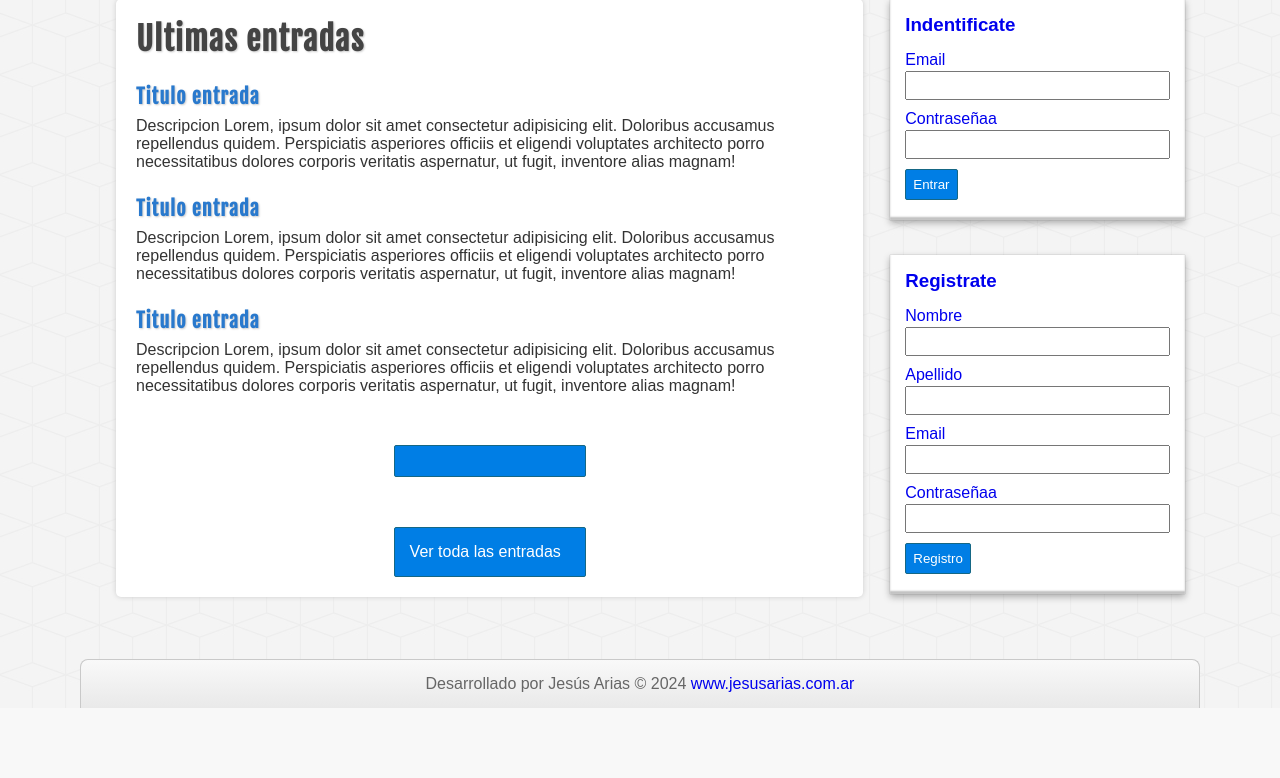
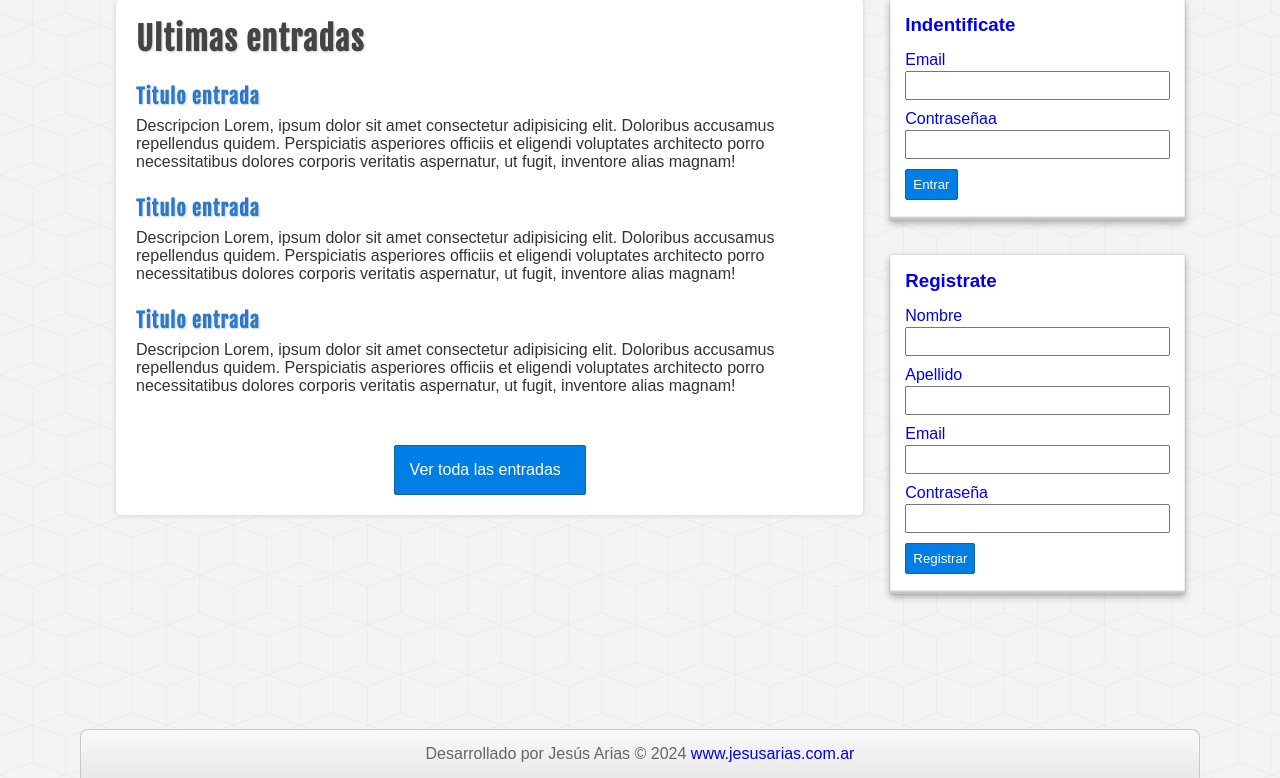
Before and after one commit to Jebusx33/PHP-BlogBasic, a PHP site: page / in a window 1280 px wide. Shown: the part 188-966 px from the top of the page. Before the commit the page ends 896 px from the top, so only its background shows below. Run offline with PHP 8.4, Linux system fonts and the light colour scheme.

Commit message:
Registro usuarios php

```diff
--- a/assets/css/style.css
+++ b/assets/css/style.css
@@ -233,7 +233,7 @@ input[type="submit"],
     margin-top: 8px;
 }
 
-#ver-todas a{
+#ver-todas > a{
     display: block;
     border-radius: 2px;
     padding: 15px;
@@ -251,6 +251,7 @@ input[type="submit"],
     clear:both;
     width: 85%;
     margin: 0px auto;
+    margin-top: 100px;
     background: linear-gradient(to bottom, #f9f9f9 0px, #e9e9e9 100%);
     border: 1px solid #c9c9c9;
     border-bottom: none;
--- /dev/null
+++ b/includes/cabecera.php
@@ -0,0 +1,34 @@
+<?php
+include './Config/conexion.php';
+$db= conectarDB();
+?>
+<!DOCTYPE html>
+<html lang="en">
+<head>
+    <meta charset="UTF-8">
+    <meta name="viewport" content="width=device-width, initial-scale=1.0">
+    <title>Blog VideoJuegos</title>
+    <link rel="stylesheet" href="./assets/css/style.css">
+</head>
+<body>
+    <!-- Cabezera-->
+    <header id="cabecera">
+        <div id="logo">
+            <a href="index.php">
+                Bolg de VideoJuegos y Peliculas
+            </a>
+        </div>
+
+    <!-- MENU-->
+        <nav id="menu" >
+          <ul>
+            <li><a href="index.php">Inicio</a</li>
+            <li><a href="index.php">Categoria 1</a</li>
+            <li><a href="index.php">Categoria 2</a</li>
+            <li><a href="index.php">Categoria 3</a</li>
+            <li><a href="index.php">Categoria 4</a</li>
+            <li><a href="index.php">Sobre mi</a</li>
+            <li><a href="index.php">Contacto</a</li>
+          </ul>
+        </nav>
+    </header>
--- /dev/null
+++ b/includes/lateral.php
@@ -0,0 +1,32 @@
+<aside id = "sidebar">
+    <div id="login" class ="bloque">
+        <h3>Indentificate</h3>
+        <form action="login.php" method="post">
+            <label for="email">Email</label>
+            <input type="email" name="email" id="">
+
+            <label for="password">Contraseñaa</label>
+            <input type="password" name="password" id="">
+
+            <input type="submit" value="Entrar">
+        </form>
+    </div>
+    <div id="register" class ="bloque">
+        <h3>Registrate</h3>
+        <form action="registro.php" method="POST">
+            <label for="nombre">Nombre</label>
+            <input type="text" name="nombre" id="">
+
+            <label for="apellido">Apellido</label>
+            <input type="text" name="apellido" id="">
+
+            <label for="email">Email</label>
+            <input type="email" name="email" id="">
+
+            <label for="password">Contraseña</label>
+            <input type="password" name="password" id="">
+
+            <input type="submit" name="submit" value="Registrar">
+        </form>
+    </div>
+</aside>
--- /dev/null
+++ b/includes/piePagina.php
@@ -0,0 +1,30 @@
+<div class="clearfix"></div>
+
+<footer id ="pie">
+    <div class="last-text">
+        <p>Desarrollado por Jesús Arias &copy <span id="anio-actual"> </span>
+            <a href="https://www.jesusarias.com.ar"> www.jesusarias.com.ar</a>
+        </p>
+    </div>
+</footer>
+<script>
+    function typed() {
+        var typed = new Typed(".text", {
+            strings: ["Programador", "Desarrollador web", "Analista de Sistemas."],
+            typeSpeed: 100,
+            backSpeed: 100,
+            backDelay: 1000,
+            logo: true
+        })
+    }
+
+    setTimeout(function () {
+        typed();
+    }, 1600);
+
+    const fechaActual = new Date();
+    const anioActual = fechaActual.getFullYear();
+    document.getElementById("anio-actual").innerHTML = anioActual;
+</script>
+</body>
+</html>
--- a/index.php
+++ b/index.php
@@ -1,119 +1,43 @@
 <?php
-include './Config/conexion.php';
-$db= conectarDB();
+include_once './includes/cabecera.php';
 ?>
-<!DOCTYPE html>
-<html lang="en">
-<head>
-    <meta charset="UTF-8">
-    <meta name="viewport" content="width=device-width, initial-scale=1.0">
-    <title>Blog VideoJuegos</title>
-    <link rel="stylesheet" href="./assets/css/style.css">
-</head>
-<body>
-    <!-- Cabezera-->
-    <header id="cabecera">
-        <div id="logo">
-            <a href="index.php">
-                Bolg de VideoJuegos y Peliculas
-            </a>
-        </div>
-
-    <!-- MENU-->
-        <nav id="menu" >
-          <ul>
-            <li><a href="index.php">Inicio</a</li>
-            <li><a href="index.php">Categoria 1</a</li>
-            <li><a href="index.php">Categoria 2</a</li>
-            <li><a href="index.php">Categoria 3</a</li>
-            <li><a href="index.php">Categoria 4</a</li>
-            <li><a href="index.php">Sobre mi</a</li>
-            <li><a href="index.php">Contacto</a</li>
-          </ul>
-        </nav>
-    </header>
 <div id="contenedor">
     <!--Barra lateral-->
-<aside id = "sidebar">
-<div id="login" class ="bloque">
-        <h3>Indentificate</h3>
-        <form action="login.php" method="post">
-            <label for="email">Email</label>
-            <input type="email" name="email" id="">
-
-            <label for="password">Contraseñaa</label>
-            <input type="password" name="password" id="">
-
-            <input type="submit" value="Entrar">
-        </form>
-    </div>
-    <div id="register" class ="bloque">
-        <h3>Registrate</h3>
-        <form action="registro.php" method="post">
-            <label for="nombre">Nombre</label>
-            <input type="text" name="nombre" id="">
-            <label for="apellido">Apellido</label>
-            <input type="text" name="apellido" id="">
-
-            <label for="email">Email</label>
-            <input type="email" name="email" id="">
-
-            <label for="password">Contraseñaa</label>
-            <input type="password" name="password" id="">
-
-            <input type="submit" value="Registro">
-        </form>
-    </div>
-</aside>
+    <?php
+    include_once './includes/lateral.php';
+    ?>
     <!--Caja principal-->
     <div id="principal">
         <h1>Ultimas entradas</h1>
+
         <article class="entrada">
+            <a href="">
                 <h2>Titulo entrada</h2>
                 <p> Descripcion Lorem, ipsum dolor sit amet consectetur adipisicing elit. Doloribus accusamus repellendus quidem. Perspiciatis asperiores officiis et eligendi voluptates architecto porro necessitatibus dolores corporis veritatis aspernatur, ut fugit, inventore alias magnam!</p>
+            </a>
         </article>
+
         <article class="entrada">
+            <a href="">
                 <h2>Titulo entrada</h2>
                 <p> Descripcion Lorem, ipsum dolor sit amet consectetur adipisicing elit. Doloribus accusamus repellendus quidem. Perspiciatis asperiores officiis et eligendi voluptates architecto porro necessitatibus dolores corporis veritatis aspernatur, ut fugit, inventore alias magnam!</p>
+            </a>
         </article>
+
         <article class="entrada">
+            <a href="">
                 <h2>Titulo entrada</h2>
                 <p> Descripcion Lorem, ipsum dolor sit amet consectetur adipisicing elit. Doloribus accusamus repellendus quidem. Perspiciatis asperiores officiis et eligendi voluptates architecto porro necessitatibus dolores corporis veritatis aspernatur, ut fugit, inventore alias magnam!</p>
+            </a>
         </article>
 
         <div id="ver-todas">
-         <a href="index.php">Ver toda las entradas</a>
+            <a href="">Ver toda las entradas</a>
         </div>
+
     </div> <!--Fin Principal-->
 
-<div class="clearfix"></div>
 </div>
-<footer id ="pie">
-        <div class="last-text">
-            <p>Desarrollado por Jesús Arias &copy <span id="anio-actual"> </span> <a class="web"
-                    href="https://www.jesusarias.com.ar"> www.jesusarias.com.ar</a> </p>
-            <a href="" class="top"> <i class="bx bx-up-arrow-alt"></i> </a>
-        </div>
-
-    </footer>
- <script>
-    function typed() {
-    var typed = new Typed(".text", {
-        strings: ["Programador", "Desarrollador web", "Analista de Sistemas."],
-        typeSpeed: 100,
-        backSpeed: 100,
-        backDelay: 1000,
-        logo: true
-    })
-}
-
-setTimeout(function () {
-    typed();
-}, 1600);
-
-const fechaActual = new Date();
-const anioActual = fechaActual.getFullYear();
-document.getElementById("anio-actual").innerHTML = anioActual;
- </script>
-</body>
-</html>
+<?php
+include_once './includes/piePagina.php';
+?>
--- /dev/null
+++ b/registro.php
@@ -0,0 +1,3 @@
+<?php
+
+var_dump($_POST);
```
Lines whose indentation alone changed are shown as unchanged.
